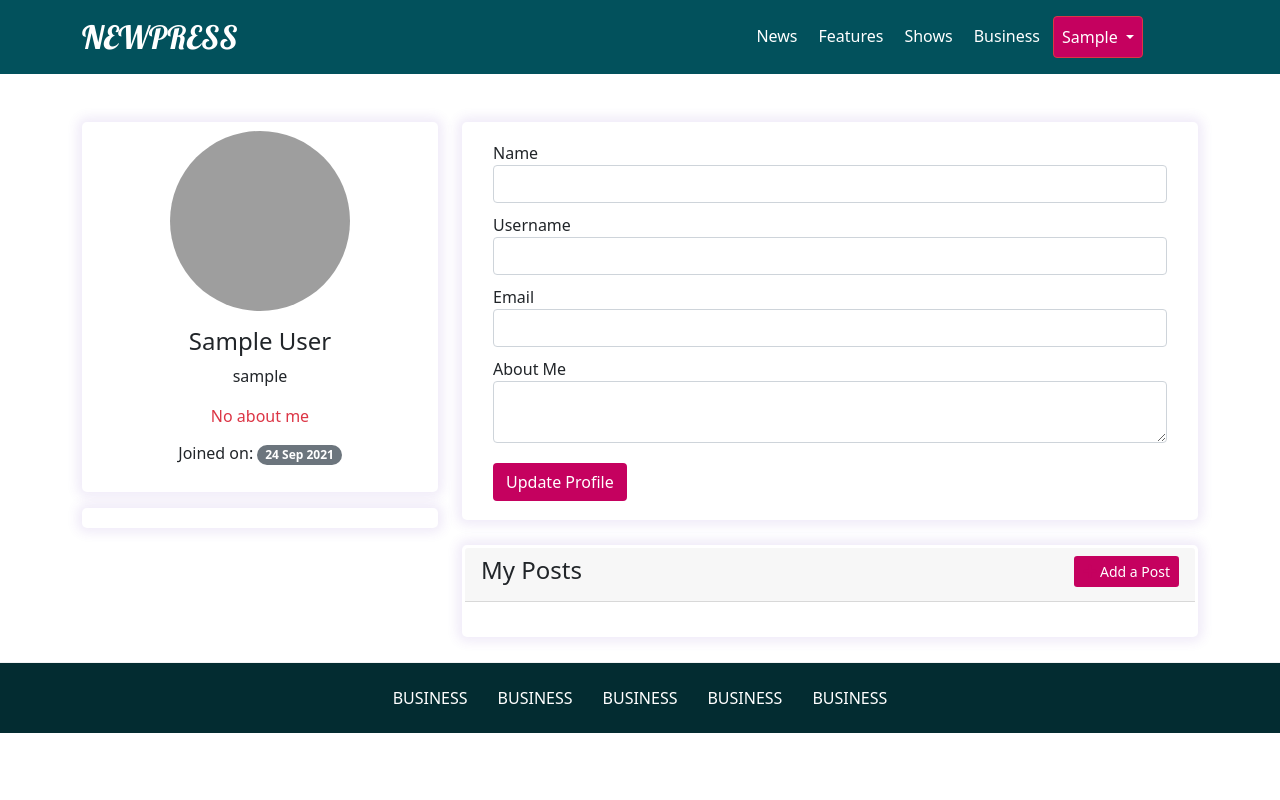
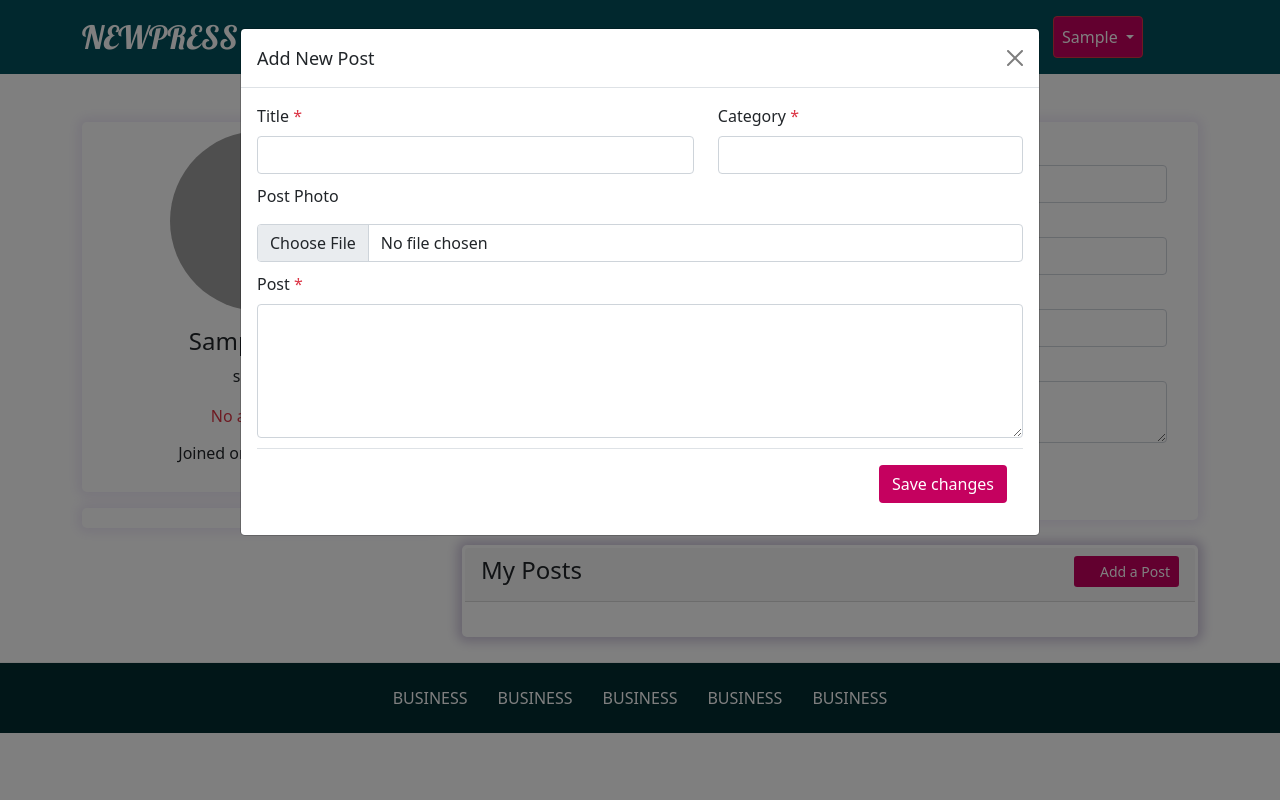
Before and after one commit to WilsonKinyua/blog, a Flask app: template app/templates/profile/profile.html in a window 1280 px wide, after a click on "Add a Post". Run offline with Flask 2, Linux system fonts and the light colour scheme; the template is opened without the code that fills it: values that come from a table or form of the project are taken from there, others are empty; the visitor is signed in with stand-in values (Sample User, id 1); data comes from the database, SQL or seed files in the repository; some libraries are stand-ins or nearby versions; grey boxes are pictures that could not be loaded.

Commit message:
ckeditor textarea added

```diff
--- a/app/templates/base.html
+++ b/app/templates/base.html
@@ -40,11 +40,20 @@
     {% block footer %}
     {% include 'footer.html' %}
     {% endblock %}
-
-
+    <!-- jquery -->
+    <script src="https://cdnjs.cloudflare.com/ajax/libs/jquery/3.3.1/jquery.min.js"></script>
+    <!-- bootstrap -->
     <script src="https://cdn.jsdelivr.net/npm/bootstrap@5.1.1/dist/js/bootstrap.bundle.min.js"
         integrity="sha384-/bQdsTh/da6pkI1MST/rWKFNjaCP5gBSY4sEBT38Q/9RBh9AH40zEOg7Hlq2THRZ"
         crossorigin="anonymous"></script>
+    <!-- ckeditor -->
+    <script src="//cdn.ckeditor.com/4.11.1/standard/ckeditor.js"></script>
+    <!-- main scripts -->
+    <script>
+        window.onload = function () {
+            CKEDITOR.replace('content');
+        };
+    </script>
 
 </body>
 
--- /dev/null
+++ b/app/templates/modals/add_post.html
@@ -0,0 +1,46 @@
+<!-- Modal -->
+<div class="modal fade" id="exampleModal" tabindex="-1" aria-labelledby="exampleModalLabel" aria-hidden="true">
+    <div class="modal-dialog modal-lg">
+        <div class="modal-content">
+            <div class="modal-header">
+                <h5 class="modal-title" id="exampleModalLabel">Add New Post</h5>
+                <button type="button" class="btn-close" data-bs-dismiss="modal" aria-label="Close"></button>
+            </div>
+            <div class="modal-body">
+                <form action="" enctype="multipart/form-data">
+                    <div class="row">
+                        <input type="hidden" name="user_id" value="{{ current_user.id}}">
+                        <div class="col-md-7">
+                            <div class="mb-2">
+                                <label for="Title" class="mb-2">Title <span class="text-danger">*</span></label>
+                                <input type="text" class="form-control" name="title" required>
+                            </div>
+                        </div>
+                        <div class="col-md-5">
+                            <div class="mb-2">
+                                <label for="Category" class="mb-2">Category <span class="text-danger">*</span></label>
+                                <select class="form-control" name="category_id" required>
+                                    {% for category in categories %}
+                                    <option value="{{ category.id }}">{{ category.name }}</option>
+                                    {% endfor %}
+                                </select>
+                            </div>
+                        </div>
+                    </div>
+                    <div class="mb-2">
+                        <label for="pitch photo" class="mb-3">Post Photo
+                        </label>
+                        <input type="file" name="photo" class="form-control" required>
+                    </div>
+                    <div class="mb-2">
+                        <label for="Content" class="mb-2">Post <span class="text-danger">*</span></label>
+                        <textarea class="form-control ckeditor" name="content" rows="5" required></textarea>
+                    </div>
+                    <div class="modal-footer">
+                        <button type="submit" class="btn">Save changes</button>
+                    </div>
+                </form>
+            </div>
+        </div>
+    </div>
+</div>
--- a/app/templates/profile/profile.html
+++ b/app/templates/profile/profile.html
@@ -118,11 +118,13 @@
                                             <i class="fa fa-plus"></i> Add a Post
                                         </button>
                                         <!-- Modal -->
+                                        {% include 'modals/add_post.html' %}
                                     </div>
                                 </div>
                             </div>
                             <div class="card-body">
-                                <!-- includes pitches.html from templates folder -->
+                                <!-- includes posts.html from templates folder -->
+
                             </div>
 
                         </div>
```
